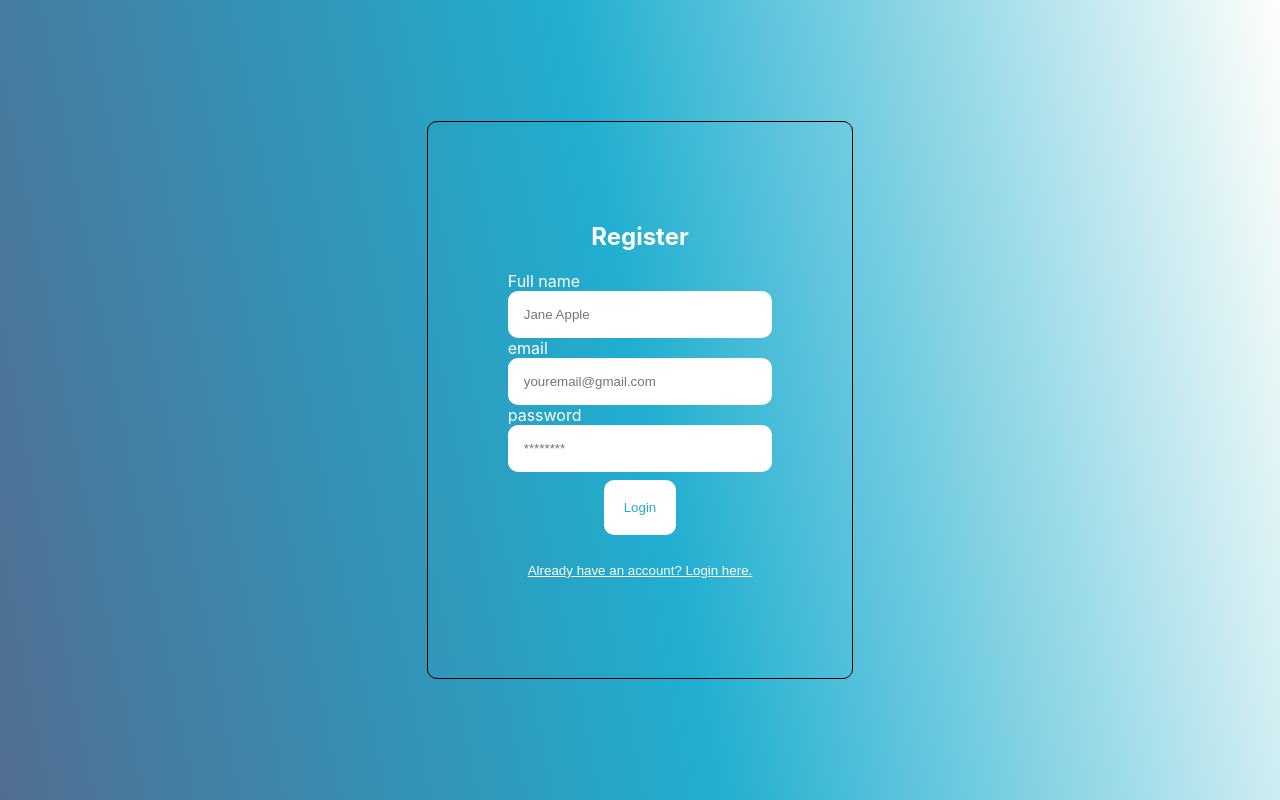
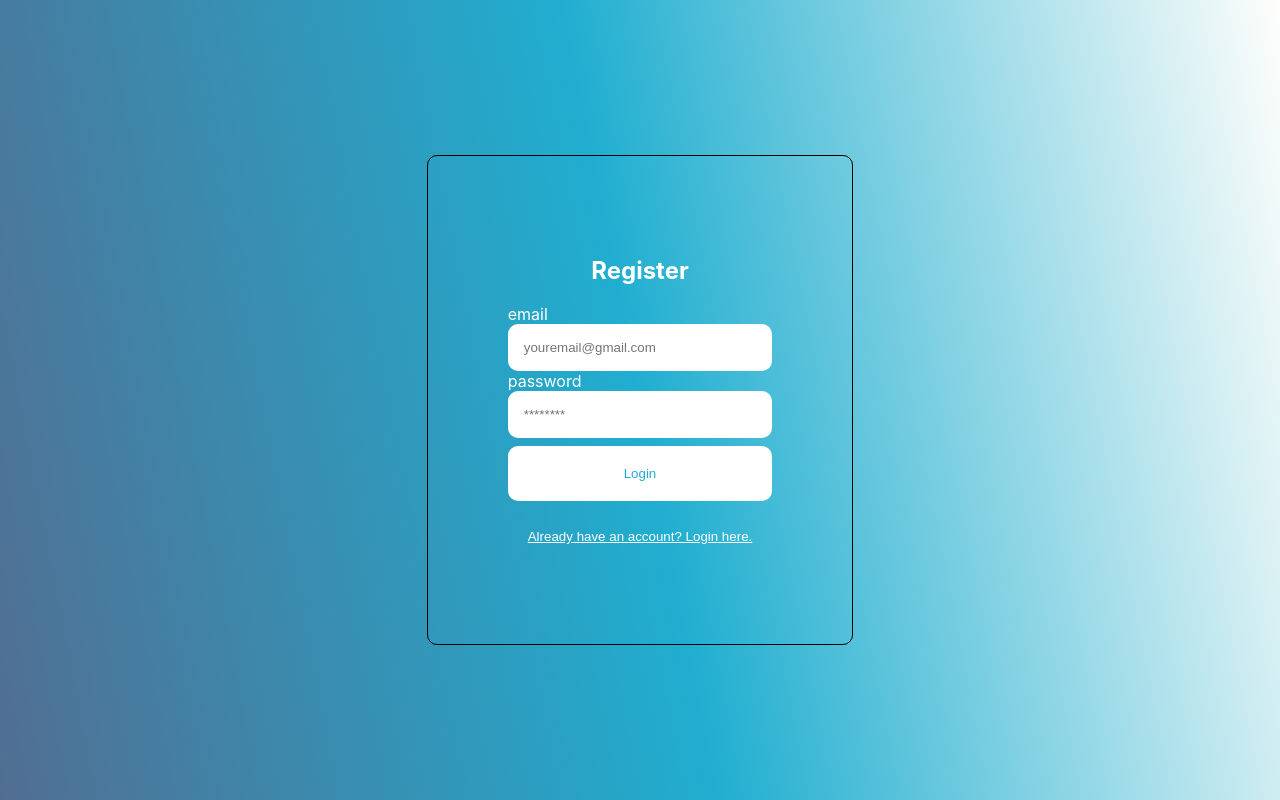
Before and after one commit to aaadelaide/Software-Design-Project, a React (Create React App) app: page /register in a window 1280 px wide. Built offline with nearby package versions, Linux system fonts and the light colour scheme.

Commit message:
Field changes to register form, boot command change (npm version control)

```diff
--- a/package.json
+++ b/package.json
@@ -14,11 +14,11 @@
     "react-datepicker": "^4.10.0",
     "react-dom": "^18.2.0",
     "react-router-dom": "^6.8.1",
-    "react-scripts": "^5.0.1",
+    "react-scripts": "^2.1.3",
     "web-vitals": "^2.1.4"
   },
   "scripts": {
-    "start": "set PORT=3000 && react-scripts start",
+    "start": "set PORT=3000 && react-scripts --openssl-legacy-provider start",
     "build": "react-scripts build",
     "test": "react-scripts test",
     "eject": "react-scripts eject"
--- a/src/App.css
+++ b/src/App.css
@@ -66,6 +66,7 @@ button {
   border-radius: 10px;
   cursor: pointer;
   color: #20aed0;
+  width: 100%;
 }
 
 .link-btn {
--- a/src/pages/Register.jsx
+++ b/src/pages/Register.jsx
@@ -4,7 +4,7 @@ import { Link } from 'react-router-dom';
 export const Register = (props) => {
     const [email, setEmail] = useState("");
     const [pass, setPass] = useState("");
-    const [name, setName] = useState("");
+    // const [name, setName] = useState("");
 
     const handleSubmit = (event) => {
         event.preventDefault(); //prevents reloading of page
@@ -15,8 +15,8 @@ export const Register = (props) => {
         <div className="auth-form-container">
             <h2>Register</h2>
             <form className="register-form" onSubmit={handleSubmit}>
-                <label htmlFor="name">Full name</label>
-                <input value={name} onChange={(event) => setName(event.target.value)} name="name" id="name" placeholder="Jane Apple"/>
+                {/* <label htmlFor="name">Full name</label> */}
+                {/* <input value={name} onChange={(event) => setName(event.target.value)} name="name" id="name" placeholder="Jane Apple"/> */}
                 <label htmlFor="email">email</label>
                 <input value={email} onChange={(event) => setEmail(event.target.value)} type="email" placeholder="youremail@gmail.com" id="email" name="email" />
                 <label htmlFor="password">password</label>
```
Also changed, not shown: 1 other file (tests, documents, lock files or other folders).
